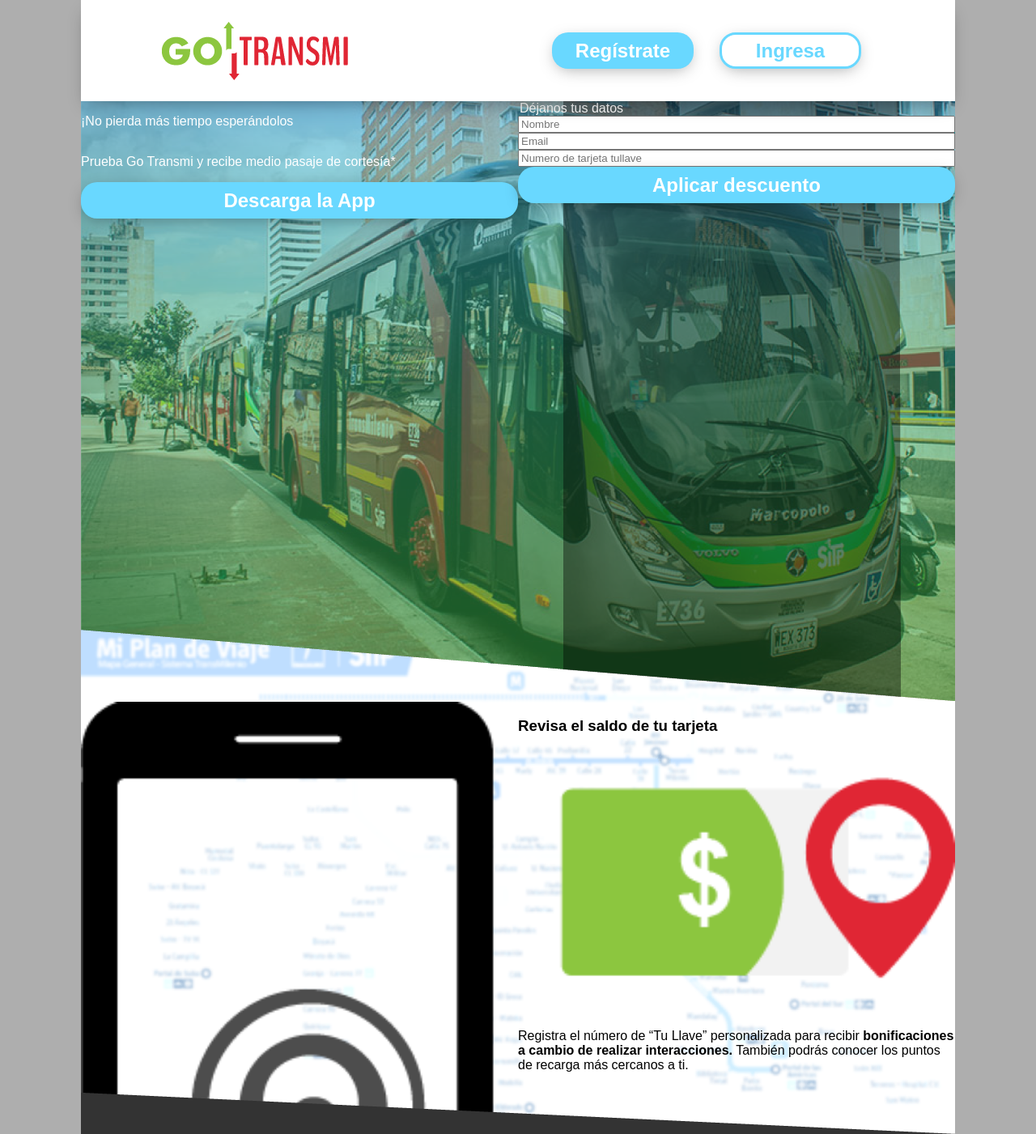
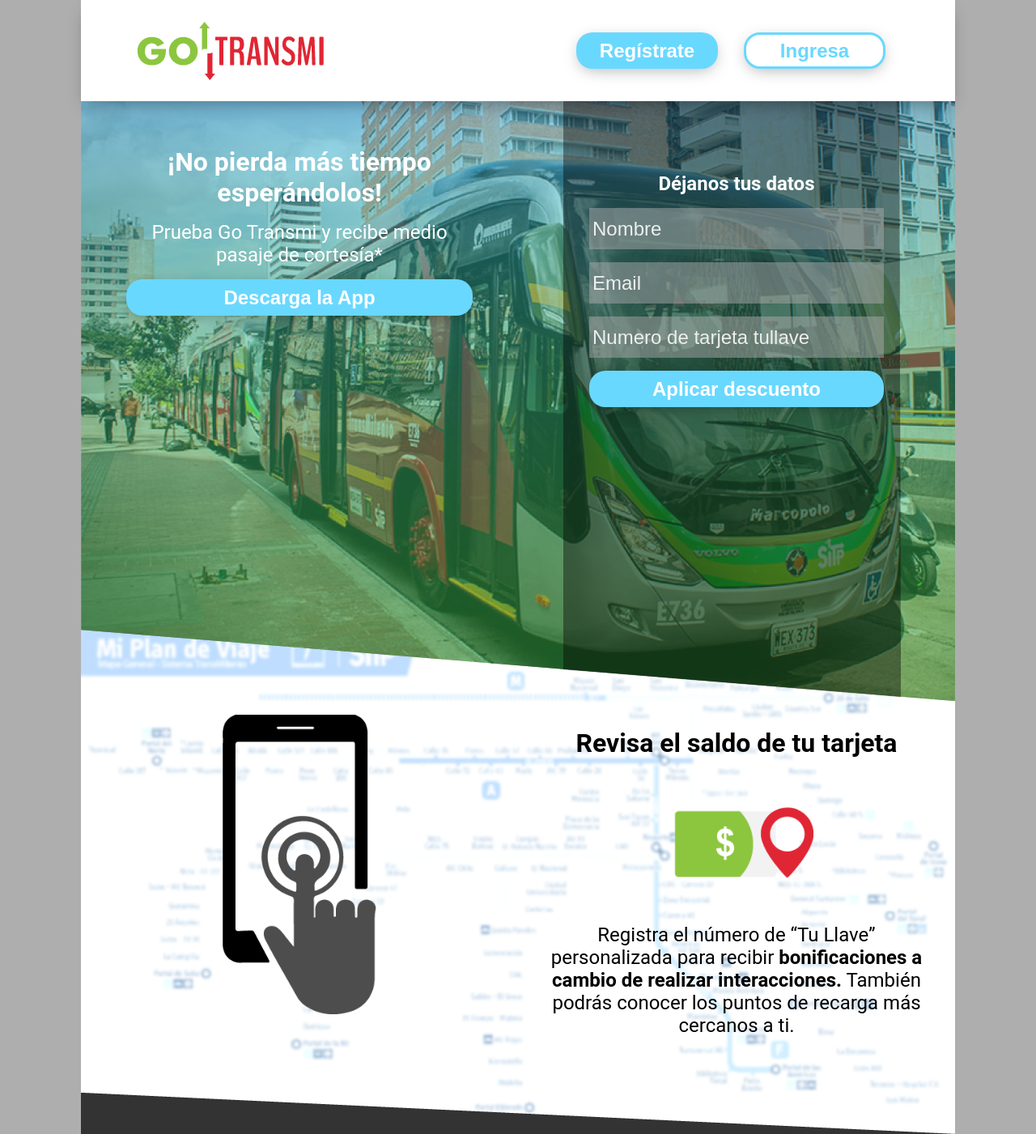
Before and after one commit to felipe90/go-trasmi, a plain HTML site: page index.html in a window 1280 px wide. Shown: the top 1401 px of the page at 81% size. Drawn offline with Linux system fonts and the light colour scheme.

Commit message:
2nd commit

```diff
--- a/css/styles.css
+++ b/css/styles.css
@@ -1,5 +1,5 @@
 body {
-    font-family: Arial, Helvetica, sans-serif;
+    font-family: Roboto, Helvetica, sans-serif;
     font-size: 16px;
     margin: 0;
     background-color: rgba(94, 94, 94, 0.5);
@@ -21,7 +21,7 @@
     justify-content: space-between;
     height: 125px;
     z-index: 1000;
-    padding: 0 100px;
+    padding: 0 70px;
 }
 
 header .header-logo {
@@ -47,8 +47,8 @@
     height: auto;
 }
 
-header .header-actions>*{
-	margin:0 1rem;
+header .header-actions>* {
+    margin: 0 1rem;
 }
 
 .landing-container {
@@ -66,11 +66,27 @@
     display: flex;
     flex-grow: 1;
     flex-flow: column;
-    width: 50%
+    padding: 3rem;
+    text-align: center;
+    width: 50%;
+}
+
+.landing-container .landing-download>* {
+    margin: 0.5rem;
+}
+
+.landing-container .landing-download p {
+    font-size: 2rem;
+    font-weight: bold;
+}
+
+.landing-container .landing-download span {
+    font-size: 1.5rem;
 }
 
 .landing-container .landing-form {
     color: #FFFFFF;
+    padding: 3rem;
     width: 50%
 }
 
@@ -78,9 +94,21 @@
     display: flex;
     flex-grow: 1;
     flex-flow: column;
+    margin: 2rem;
+    text-align: center;
+}
+
+.landing-container .landing-form form>* {
+    margin: 0.5rem;
+}
+
+.landing-container .landing-form form legend {
+    font-size: 1.5rem;
+    font-weight: bold;
 }
 
 .benefits-container {
+    align-items: flex-start;
     display: flex;
     flex-flow: row;
     background-image: url("../assets/img2.png");
@@ -92,11 +120,24 @@
 }
 
 .benefits-container .single-benefit {
+    color: #000000;
     display: flex;
     flex-flow: column;
     flex-grow: 1;
-    color: #000000;
-    width: 50%
+    padding: 0 2rem;
+    text-align: center;
+    width: 50%;
+}
+
+.benefits-container .single-benefit img {
+    display: flex;
+    width: 40%;
+    margin: 0 auto;
+    padding: 1rem;
+}
+
+.benefits-container .single-benefit p {
+    font-size: 1.5rem;
 }
 
 .features-container {
@@ -112,13 +153,23 @@
 }
 
 .features-container .single-feature {
+    color: #FFFFFF;
     display: flex;
     flex-flow: column;
     flex-grow: 1;
-    color: #FFFFFF;
+    justify-content: space-between;
+    padding: 0.5rem 3rem 3rem 2rem;
+    ;
+    text-align: center;
+}
+
+.features-container .single-feature img {
+    height: 100px;
+    margin: auto;
 }
 
 .features-container .single-feature p {
+    font-size: 1.2rem;
     color: #aaaaaa;
 }
 
@@ -136,14 +187,45 @@
     width: 100%;
 }
 
-footer p {
-    font-size: 3rem;
+footer .footer-copy {
+    display: flex;
+    justify-content: flex-end;
+    font-size: 2.5rem;
     font-weight: bolder;
+    padding: 2.2rem 3rem;
+    width: 70%;
+}
+
+footer .footer-logo {
+    align-items: center;
+    display: flex;
+    height: auto;
+    flex-grow: 1;
+    justify-content: flex-start;
+    padding: 0 3rem;
+    width: 30%;
 }
 
 /* Misc */
 
-.input {}
+h3 {
+    font-size: 2rem;
+}
+
+.input,
+.input:focus {
+    background-color: rgba(170, 170, 170, 0.5);
+    border-color: transparent;
+    color: #EEEEEE;
+    height: 45px;
+    font-size: 1.5rem;
+}
+
+.input::placeholder {
+    font-size: 1.5rem;
+    font-weight: lighter;
+    color: #EEEEEE;
+}
 
 .btn {
     box-shadow: 0px 5px 20px -5px rgba(0, 0, 0, 0.35);
--- a/index.html
+++ b/index.html
@@ -21,16 +21,16 @@
 		</header>
 		<section class="landing-container">
 			<div class="landing-download">
-				<p>¡No pierda más tiempo esperándolos</p>
-				<p>Prueba Go Transmi y recibe medio pasaje de cortesía*</p>
+				<p>¡No pierda más tiempo esperándolos!</p>
+				<span>Prueba Go Transmi y recibe medio pasaje de cortesía*</span>
 				<button type="submit" class="btn primary-btn" type="text" value="downloadApp">Descarga la App</button>
 			</div>
 			<div class="landing-form">
 				<form>
 					<legend>Déjanos tus datos</legend>
-					<input type="text" placeholder="Nombre">
-					<input type="text" placeholder="Email">
-					<input type="text" placeholder="Numero de tarjeta tullave">
+					<input type="text" class="input" placeholder="Nombre">
+					<input type="text" class="input" placeholder="Email">
+					<input type="text" class="input" placeholder="Numero de tarjeta tullave">
 					<input type="submit" class="btn primary-btn" type="text" value="Aplicar descuento">
 				</form>
 			</div>
@@ -49,7 +49,7 @@
 		<section class="features-container">
 			<article class="single-feature">
 				<h3>Mira el itinerario de buses en iempo real</h3>
-				<img src="../assets/img8.png" alt="">
+				<img src="../assets/img8.png" style="width: 100px;" alt="">
 				<p>Ahorra tiempo de estadí en el transporte público y llega temprano a todos tus compromisos planeando tus viajes
 					con respecto al Itinerario de los buses en circulación.</p>
 			</article>
@@ -61,14 +61,18 @@
 			</article>
 			<article class="single-feature">
 				<h3>Planea tus viajes con anticipación</h3>
-				<img src="../assets/img6.png" alt="">
+				<img src="../assets/img6.png" style="width: 100px;" alt="">
 				<p>Evita las confusiones en el sistema o que te den malas indicaciones. Utiliza nuestra plataforma para ubicar tu
 					punto de partida, llegada y escoge entre las múltiples rutas disponibles. </p>
 			</article>
 		</section>
 		<footer>
-			<p>Únete y haz parte de la comunidad</p>
-			<img src="../assets/logo-white.png" alt="logo-white">
+			<div class="footer-copy">
+				<p>Únete y haz parte de la comunidad</p>
+			</div>
+			<div class="footer-logo">
+				<img src="../assets/logo-white.png" alt="logo-white">
+			</div>
 		</footer>
 	</main>
 </body>
```
Lines whose indentation alone changed are shown as unchanged.
